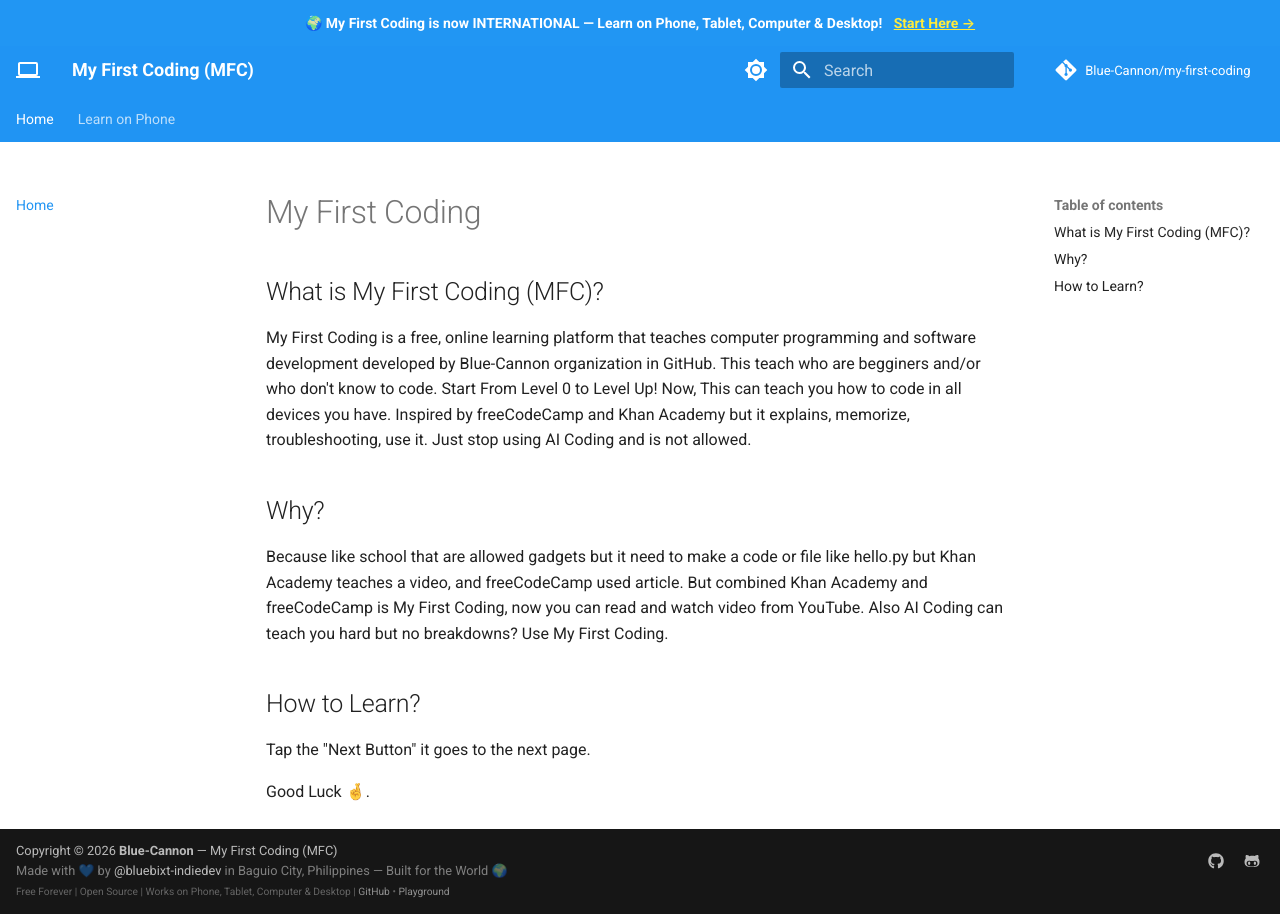
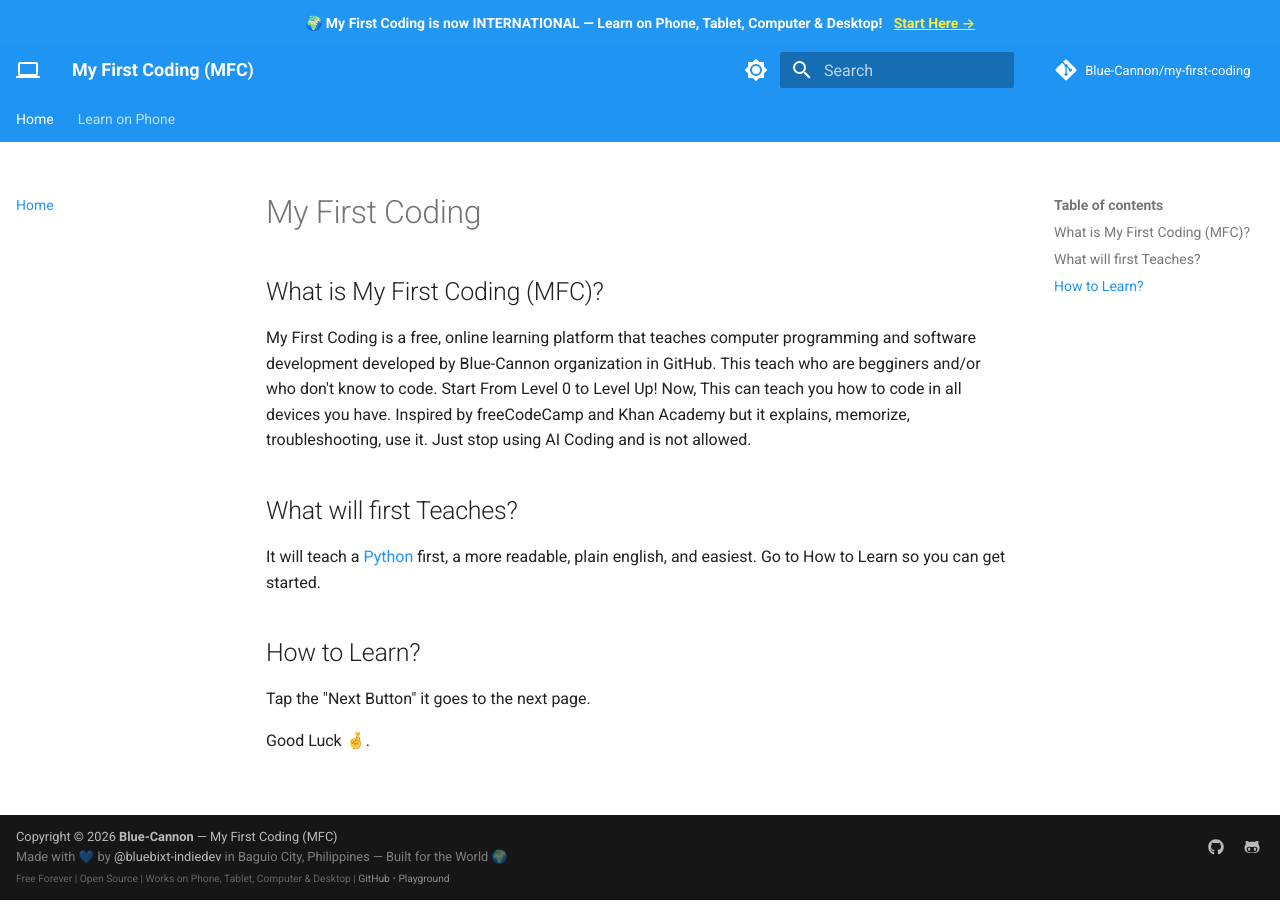
Before and after one commit to Blue-Cannon/my-first-coding, an MkDocs documentation site: the page built from docs/index.md, in a window 1280 px wide. Built offline with MkDocs 1.6.1 and Material for MkDocs 9.7.7, drawn with Linux system fonts in a browser that asks for light colours; comment, search, counter and statistics services are not loaded.

Commit message:
Update index.md

```diff
--- a/docs/index.md
+++ b/docs/index.md
@@ -7,8 +7,8 @@
 how to code in all devices you have. Inspired by freeCodeCamp and Khan Academy but it explains,
 memorize, troubleshooting, use it. Just stop using AI Coding and is not allowed.
 
-## Why?
-Because like school that are allowed gadgets but it need to make a code or file like hello.py but Khan Academy teaches a video, and freeCodeCamp used article. But combined Khan Academy and freeCodeCamp is My First Coding, now you can read and watch video from YouTube. Also AI Coding can teach you hard but no breakdowns? Use My First Coding.
+## What will first Teaches?
+It will teach a [Python](https://python.org) first, a more readable, plain english, and easiest. Go to How to Learn so you can get started.
 
 ## How to Learn?
 Tap the "Next Button" it goes to the next page.
```
